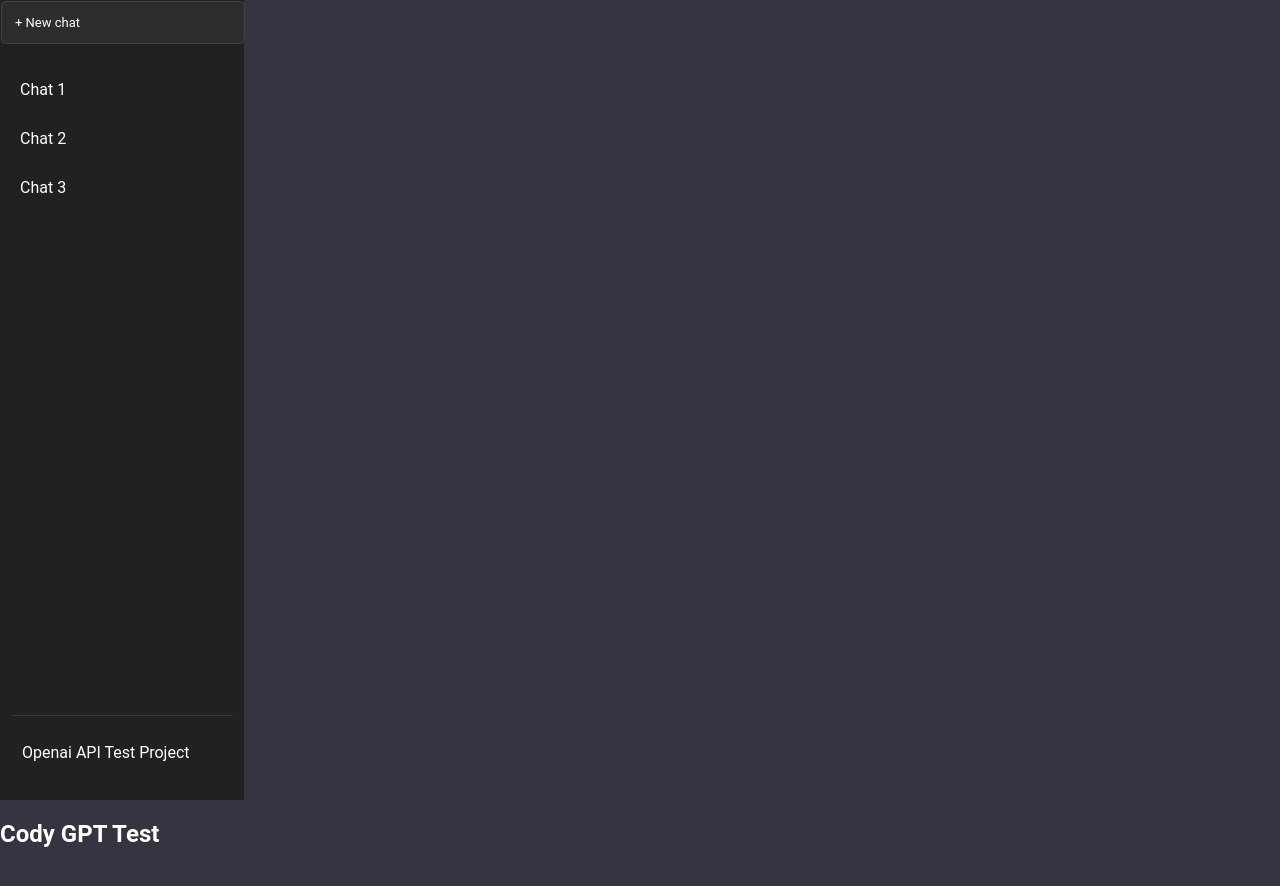
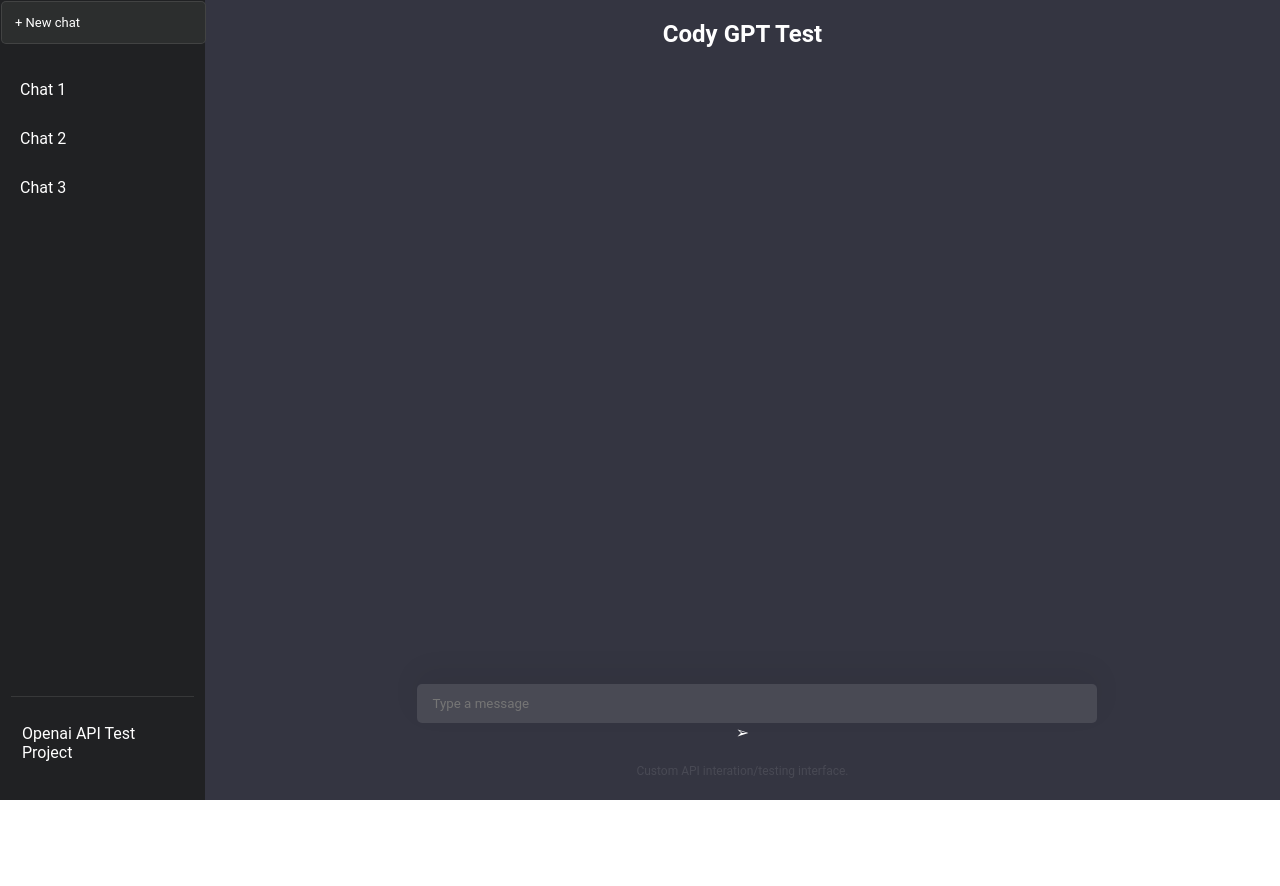
Before and after one commit to CodySimonds65/openai-api, a React (Create React App) app: page / in a window 1280 px wide. Shown: the top 886 px of the page. After the commit the page ends 800 px from the top, so only its background shows below. Built offline with nearby package versions, Linux system fonts and the light colour scheme.

Commit message:
Cleaned up chatbox

```diff
--- a/src/App.js
+++ b/src/App.js
@@ -21,7 +21,15 @@
         <ul className="feed"></ul>
 
         <div className="bottom-section">
-          <div className="input-container"></div>
+          <div className="input-container">
+            <input
+              type="text"
+              className="message-input"
+              placeholder="Type a message"
+            />
+            <div id="submit">&#10146;</div>
+          </div>
+          <p className="info">Custom API interation/testing interface.</p>
         </div>
       </section>
     </div>
--- a/src/index.css
+++ b/src/index.css
@@ -10,6 +10,7 @@
 
 .app {
   background-color: #343541;
+  display: flex;
 }
 
 .side-bar {
@@ -43,6 +44,11 @@
 .main {
   height: 100vh;
   width: 100%;
+  display: flex;
+  flex-direction: column;
+  justify-content: space-between;
+  align-items: center;
+  text-align: center;
 }
 
 .history {
@@ -56,3 +62,36 @@
   padding: 15px 0;
   cursor: pointer;
 }
+
+.info {
+  color: rgba(255, 255, 255, 0.1);
+  font-size: 12px;
+  padding: 10px;
+}
+
+.bottom-section {
+  display: flex;
+  flex-direction: column;
+  justify-content: center;
+  align-items: center;
+  width: 100%;
+}
+
+.input-container {
+  position: relative;
+  width: 100%;
+  max-width: 650px;
+}
+
+input {
+  width: 100%;
+  border: none;
+  background-color: rgba(255, 255, 255, 0.1);
+  padding: 12px 15px;
+  border-radius: 5px;
+  box-shadow: rgba(0, 0, 0, 0.05) 0px -12px 30px;
+}
+
+input:focus {
+  outline: none;
+}
```
